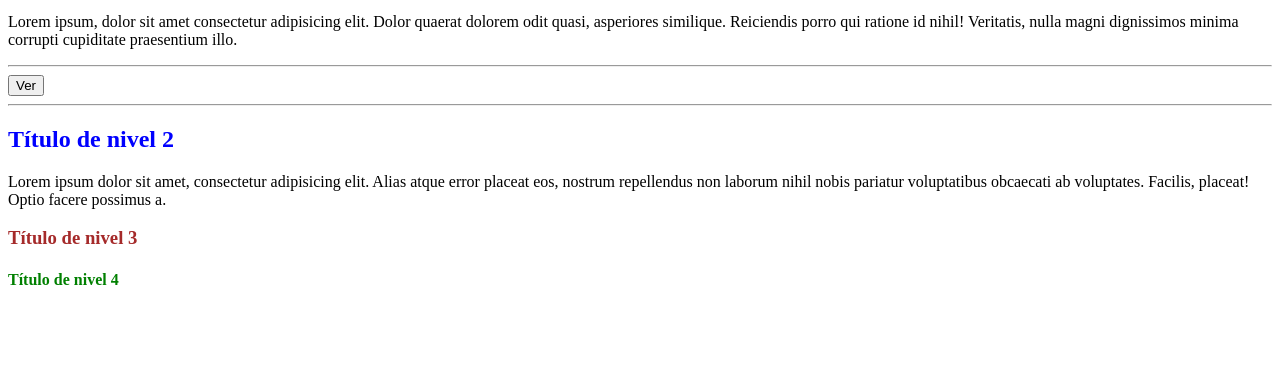
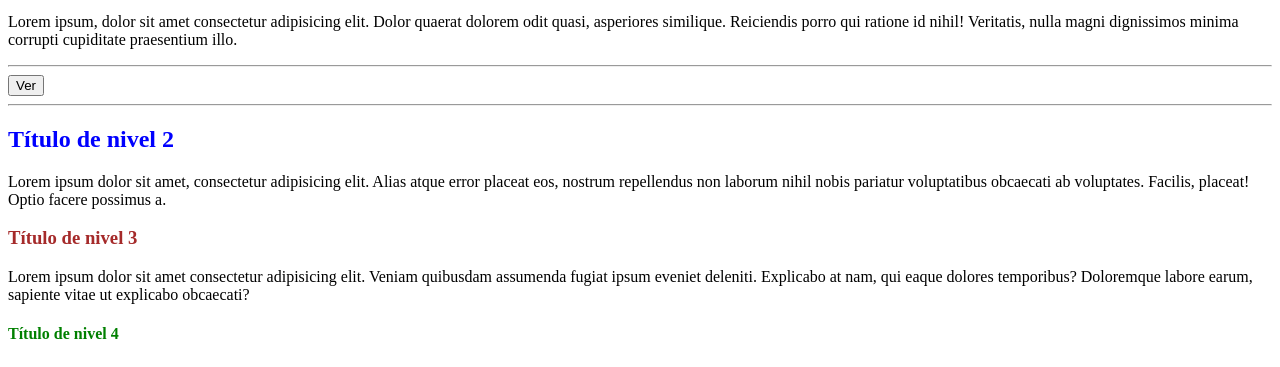
Before and after one commit to HolguerAndradeB/BannerAnimado, a plain HTML site: page index.html in a window 1280 px wide. Shown: the part 433-800 px from the top of the page. Drawn offline with Linux system fonts and the light colour scheme.

Commit message:
parrafo en el h3

```diff
--- a/index.html
+++ b/index.html
@@ -30,6 +30,8 @@
       laborum nihil nobis pariatur voluptatibus obcaecati ab voluptates. Facilis, placeat! Optio facere possimus a.</p>
   </div>
   <h3>Título de nivel 3</h3>
+  <p>Lorem ipsum dolor sit amet consectetur adipisicing elit. Veniam quibusdam assumenda fugiat ipsum eveniet deleniti.
+    Explicabo at nam, qui eaque dolores temporibus? Doloremque labore earum, sapiente vitae ut explicabo obcaecati?</p>
   <h4>Título de nivel 4</h4>
 
 </body>
```
